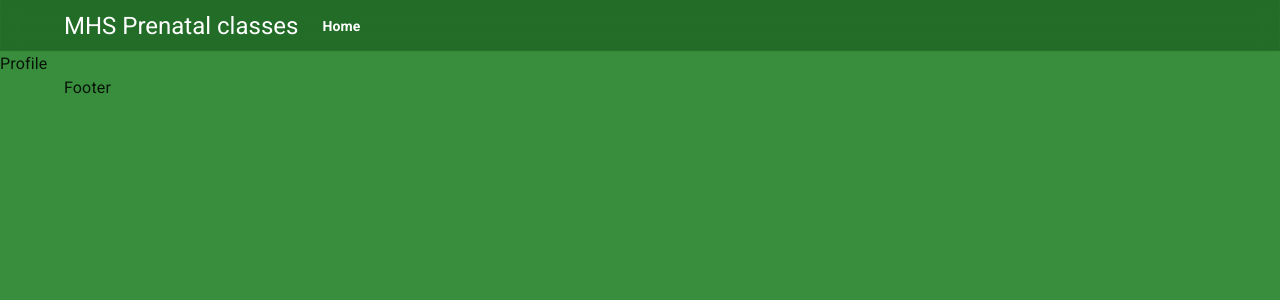
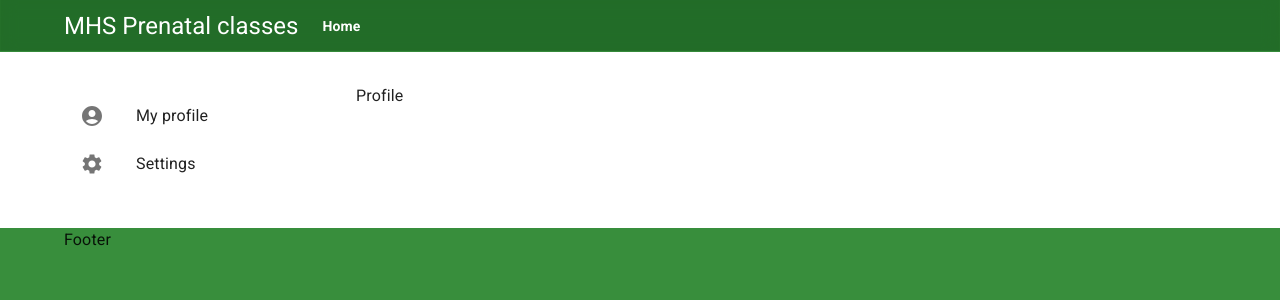
Before and after one commit to moose115/capstone, a Next.js app: page /profile in a window 1280 px wide. Shown: the top 300 px of the page. Built offline with nearby package versions, Linux system fonts and the light colour scheme.

Commit message:
Create ProfileLayout

```diff
--- /dev/null
+++ b/components/layout/ProfileLayout.tsx
@@ -0,0 +1,28 @@
+import Grid from '@mui/material/Grid';
+import { Box, Container } from '@mui/system';
+import ProfileNav from '../profile/ProfileNav';
+import Layout from './Layout';
+import Section from './Section';
+
+const ProfileLayout = ({ children }: { children: React.ReactNode }) => {
+  return (
+    <Layout>
+      <Section>
+        <Container maxWidth="lg">
+          <Grid container spacing={2}>
+            <Grid item xs={12} md={3}>
+              <Box>
+                <ProfileNav />
+              </Box>
+            </Grid>
+            <Grid item xs={12} md={9}>
+              {children}
+            </Grid>
+          </Grid>
+        </Container>
+      </Section>
+    </Layout>
+  );
+};
+
+export default ProfileLayout;
--- /dev/null
+++ b/components/profile/ProfileNav.tsx
@@ -0,0 +1,8 @@
+import { profileRoutes } from '@/lib/routing/routes';
+import DashboardNav from '../layout/DashboardNav';
+
+const Profilenav = () => {
+  return <DashboardNav routes={profileRoutes} />;
+};
+
+export default Profilenav;
--- a/pages/profile/index.tsx
+++ b/pages/profile/index.tsx
@@ -1,7 +1,7 @@
-import Layout from '@/components/layout/Layout';
+import ProfileLayout from '@/components/layout/ProfileLayout';
 
 const Profile = () => {
-  return <Layout>Profile</Layout>;
+  return <ProfileLayout>Profile</ProfileLayout>;
 };
 
 export default Profile;
```
